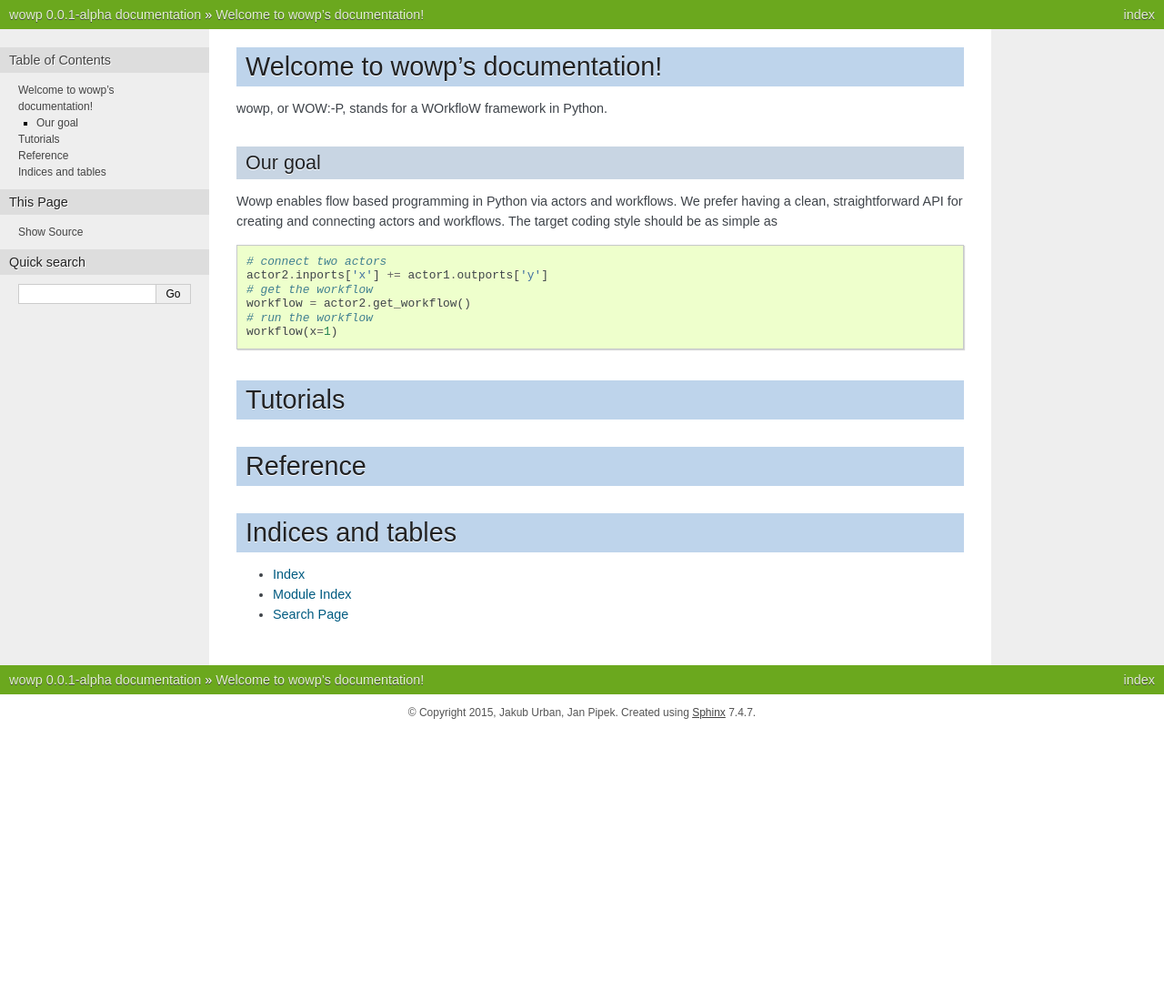
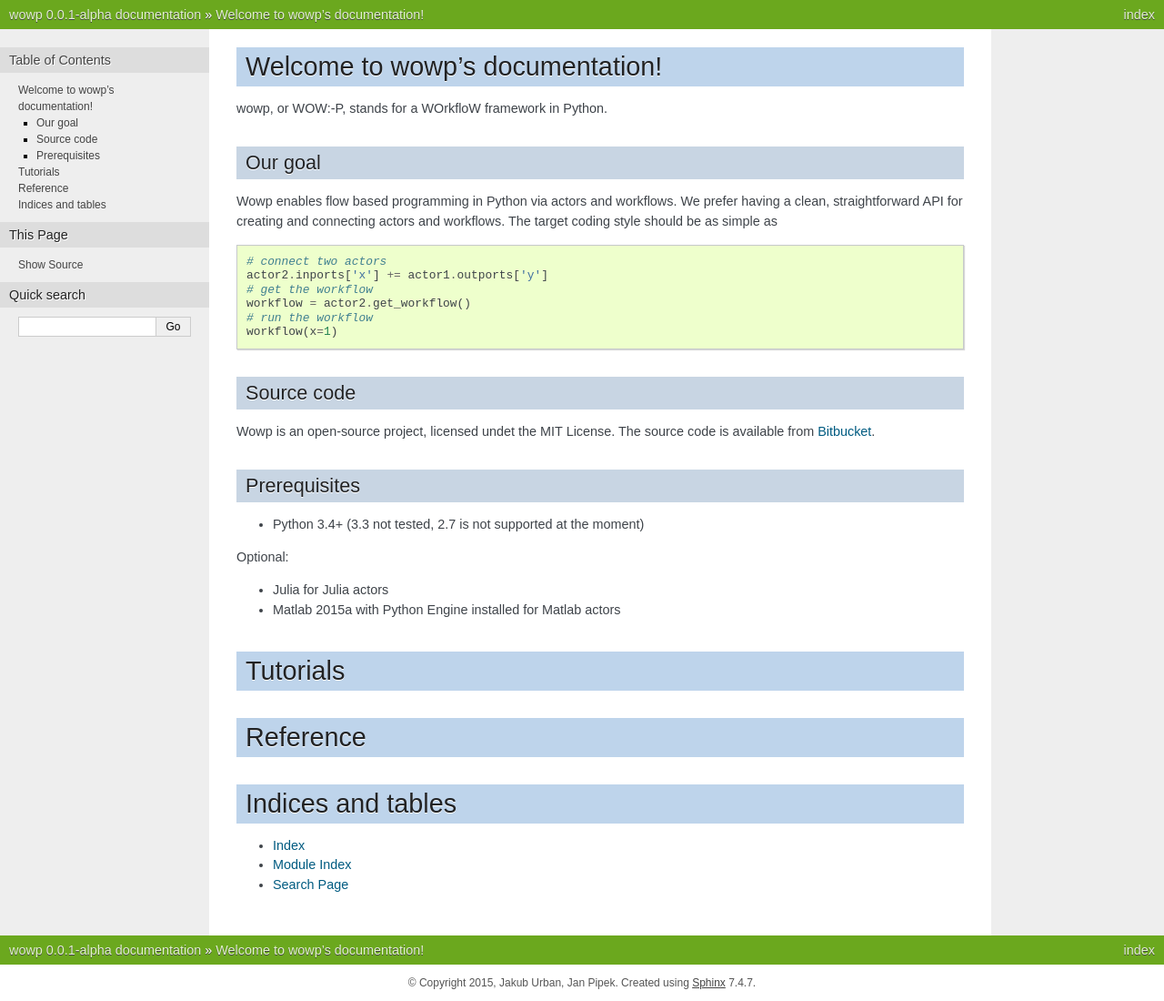
Before and after one commit to coobas/wowp, a Sphinx documentation site: the page built from doc/index.rst, in a window 1280 px wide. Shown: the whole page at 91% size. Built offline with Sphinx 7.4.7, drawn with Linux system fonts in a browser that asks for light colours; pages that are not in the unit, such as notebooks, are missing from menus; before the commit the page ends 900 px from its top, so only the background shows below that.

Commit message:
added link to bitbucket; added prerequisites

```diff
--- a/doc/index.rst
+++ b/doc/index.rst
@@ -23,12 +23,29 @@ for creating and connecting actors and workflows. The target coding style should
     # run the workflow
     workflow(x=1)
 
+Source code
+-----------
+
+Wowp is an open-source project, licensed undet the MIT License.
+The source code is available from  `Bitbucket <http://bitbucket.org/urbanj/wowp>`_.
+
+Prerequisites
+-------------
+
+* Python 3.4+ (3.3 not tested, 2.7 is not supported at the moment)
+
+Optional:
+
+* Julia for Julia actors
+* Matlab 2015a with Python Engine installed for Matlab actors
+
+
 
 Tutorials
 =========
 
 .. toctree::
-   :maxdepth: 2
+   :maxdepth: 1
 
    Tutorial/basics
    Tutorial/graph_drawing
```
